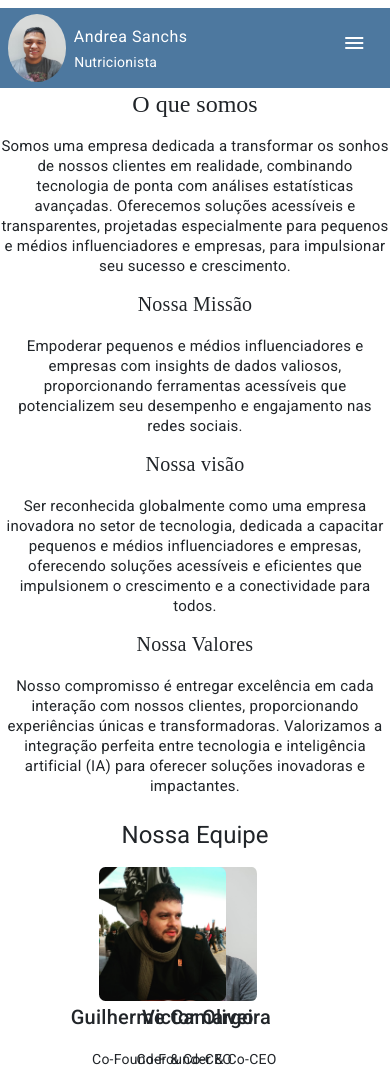
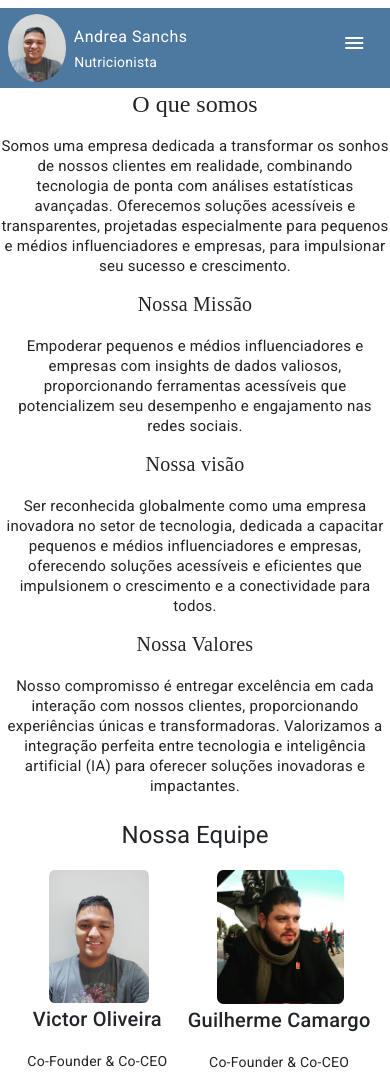
Before and after one commit to vitinhooliveira/influPlanner, an Angular app: page /sobre in a window 390 px wide. Built offline with nearby package versions, Linux system fonts and the light colour scheme.

Commit message:
ajuste da tela cel

```diff
--- a/src/app/view/sobre/sobre.component.css
+++ b/src/app/view/sobre/sobre.component.css
@@ -10,6 +10,7 @@
   }
 }
 
+@media (min-width: 1024px) {
   .nossaEquipe {
     text-align: center;
     padding-top: 3%;
@@ -44,3 +45,41 @@
       }
     }
   }
+}
+
+@media (max-width: 1023px) {
+  .nossaEquipe {
+    text-align: center;
+    padding-top: 3%;
+    .imgs {
+      display: flex;
+      justify-content: space-between;
+      margin-top: 2%;
+      .imgGuilherme {
+        img {
+          background-color: #aaa;
+          width: 127px;
+          border-radius: 5%;
+          margin: 1.5% 0% 0% 2%;
+        }
+        position: absolute;
+        right: 5%;
+        overflow: hidden;
+        text-align: center;
+      }
+
+      .imgVictor {
+        img {
+          background-color: #aaa;
+          border-radius: 5%;
+          width: 100px;
+          height: 133px;
+          margin: 1.5% 0 0% 2%;
+        }
+        left: 7%;
+        position: absolute;
+        overflow: hidden;
+      }
+    }
+  }
+}
```
Lines whose indentation alone changed are shown as unchanged.
